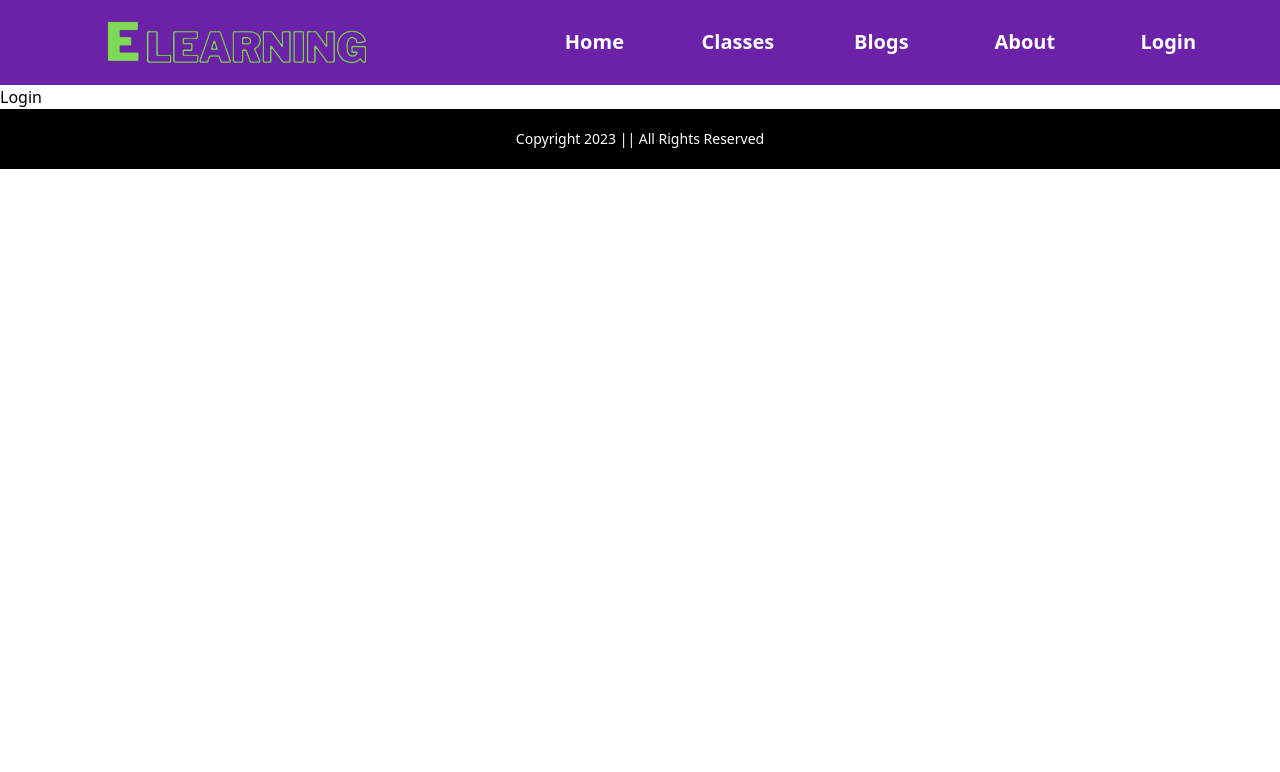
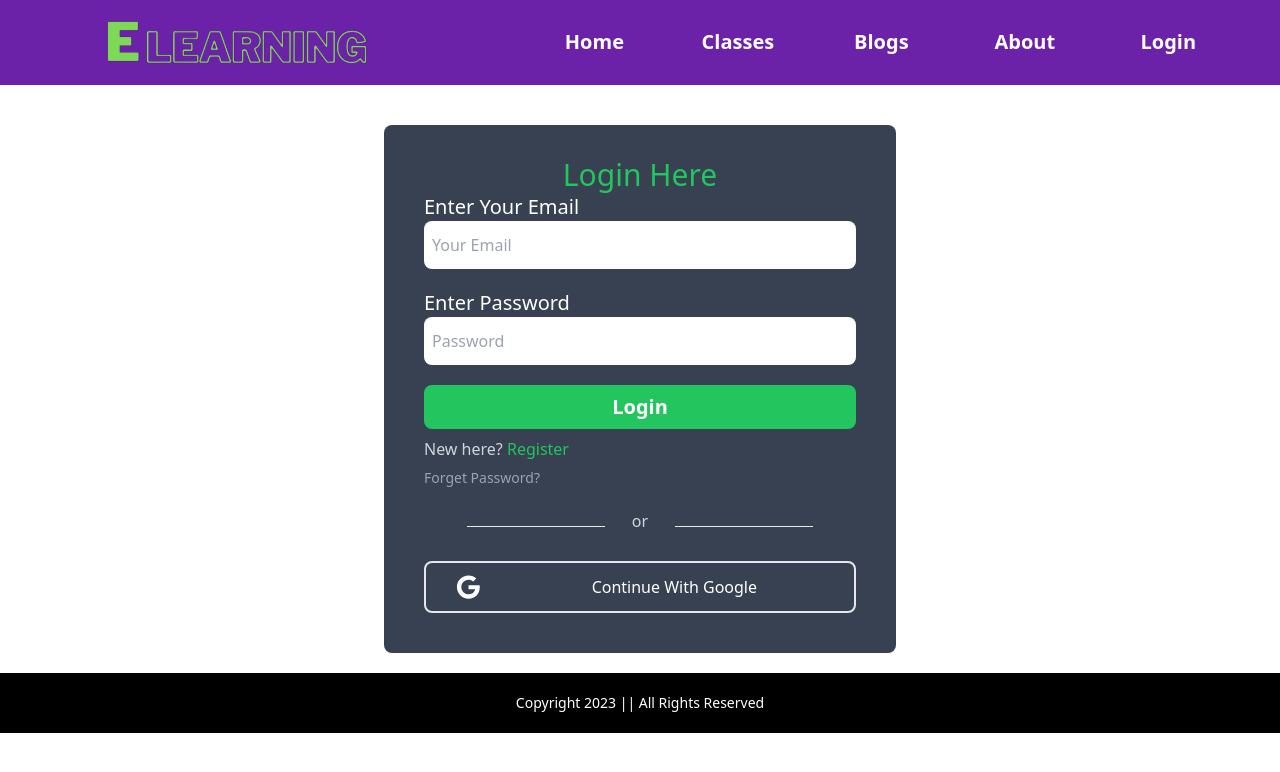
Before and after one commit to Sakib6071/elearning, a React (Create React App) app: page /login in a window 1280 px wide. Shown: the top 772 px of the page. Built offline with nearby package versions, Linux system fonts and the light colour scheme; the HTML template or start-up script is replaced by a standard one.

Commit message:
login page design

```diff
--- a/src/components/Class/Class.js
+++ b/src/components/Class/Class.js
@@ -10,7 +10,7 @@ const Class = () => {
     const navigate = useNavigate()
   return (
     <div id="classes" className="py-5">
-      <h2 className="text-center text-black pt-14 pb-5 text-5xl font-semibold">
+      <h2 className="text-center text-green-700 pt-14 pb-5 text-5xl font-semibold">
         Choose Your Class
       </h2>
       <div onClick={()=>{navigate('/six')}} className="w-3/5 rounded-3xl my-5 text-center mx-auto cursor-pointer">
--- a/src/components/Login/Login.js
+++ b/src/components/Login/Login.js
@@ -1,10 +1,76 @@
+import { faGoogle } from '@fortawesome/free-brands-svg-icons';
+import { FontAwesomeIcon } from '@fortawesome/react-fontawesome';
 import React from 'react';
+import { Link } from 'react-router-dom';
 
 const Login = () => {
     return (
-        <div>
-            <p>Login</p>
+        <div className='py-5'>
+        <div className="mt-5 w-2/5 mx-auto bg-gray-700 rounded-lg px-10 py-8">
+          <p className="text-center text-3xl text-green-500">Login Here</p>
+          <form>
+            <div className="email-field">
+              <label className="text-white text-xl">Enter Your Email</label>{" "}
+              <br />
+              <input
+
+                className=" px-2 py-3 w-full rounded-lg"
+                type="email"
+                placeholder="Your Email"
+                name="email"
+              />
+            </div>
+
+            <div className="password-field my-5">
+              <label className="text-white text-xl">Enter Password</label> <br />
+              <input
+
+                className=" px-2 py-3 w-full rounded-lg"
+                type="password"
+                placeholder="Password"
+                name="password"
+              />
+            </div>
+          <p className="text-red-500 text-center">{/* error?.message */}</p>
+            <div className="login-button mt-5 text-right">
+              <input
+                className="hover:cursor-pointer w-full bg-green-500 text-white px-5 py-2 text-xl font-semibold rounded-lg"
+                type="submit"
+                value="Login"
+              />
+            </div>
+          </form>
+          <div className="new-user mt-2">
+            <p className=" text-gray-300">
+              New here? <Link className="text-green-500" to={"/register"}>
+                Register
+              </Link>
+            </p>
+          </div>
+          <div className="forget-password mt-1 mb-5">
+            <button className='text-gray-400 text-sm'>Forget Password?</button>
+          </div>
+          <div className="or w-4/5 mx-auto mb-5">
+            <hr className=" w-2/5 inline-block" />
+            <span className="text-center text-gray-300 inline-block w-1/5">
+              or
+            </span>
+            <hr className=" w-2/5 inline-block" />
+          </div>
+          <div className="sign-in-google">
+            <button className="text-white py-3 px-2 my-2 text-left w-full border-2 rounded-lg">
+              <FontAwesomeIcon
+                className=" w-1/6 inline-block text-left"
+                icon={faGoogle}
+                size={"xl"}
+              ></FontAwesomeIcon>
+              <span className="text-center w-5/6 mx-auto inline-block ">
+                Continue With Google
+              </span>
+            </button>
+          </div>
         </div>
+      </div>
     );
 };
 
```
